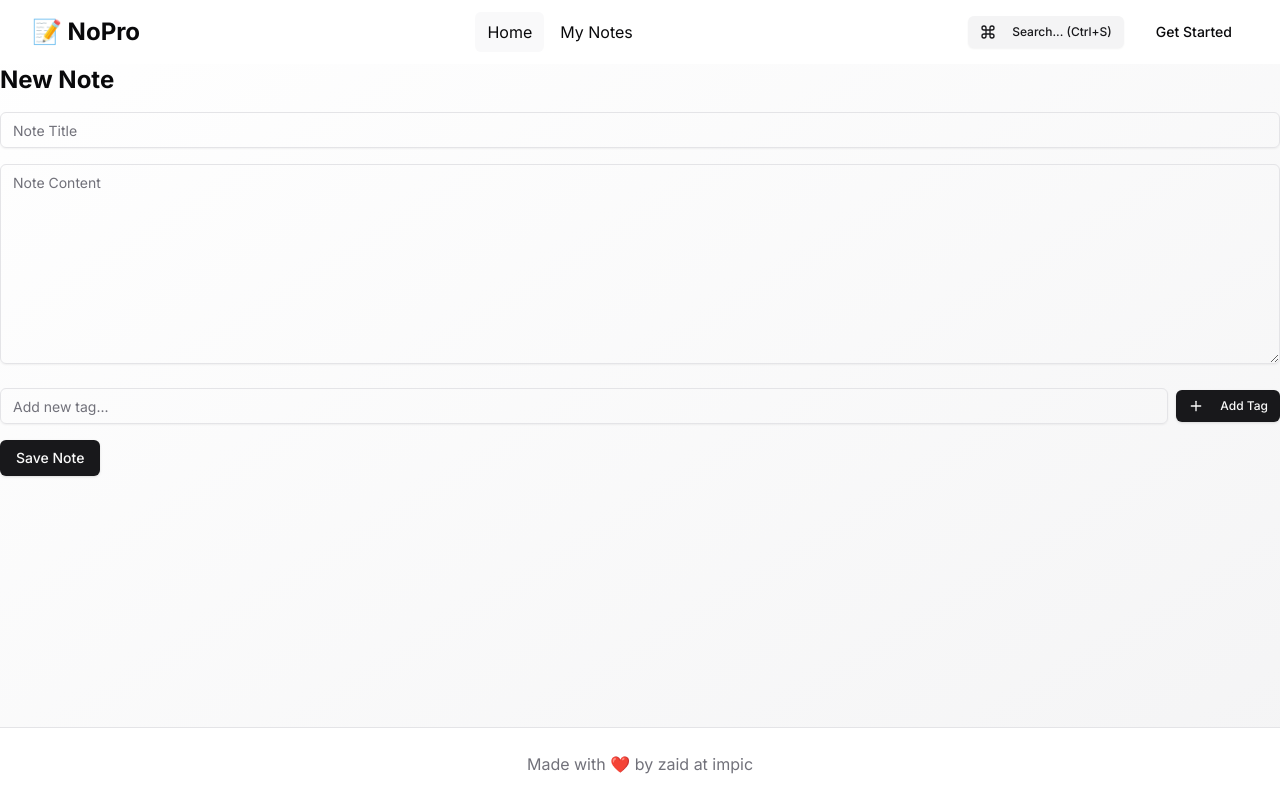
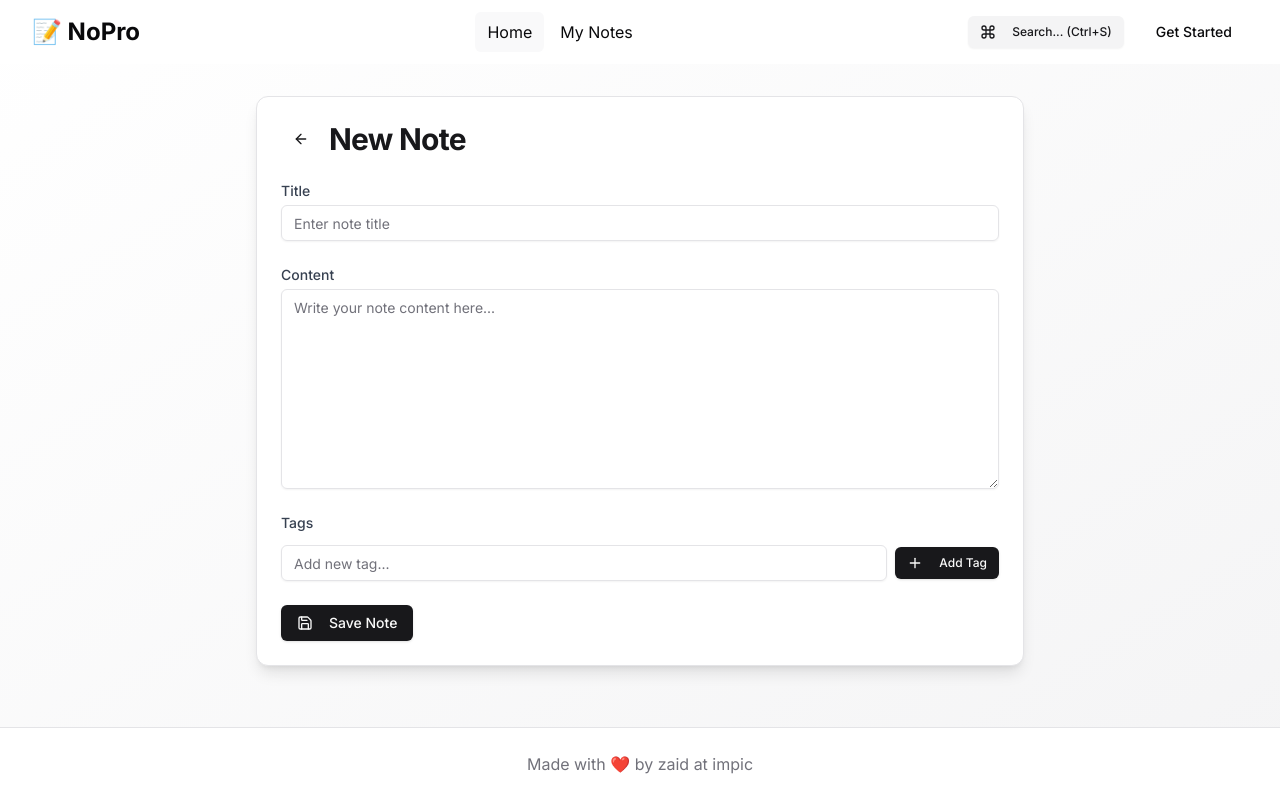
Before and after one commit to zaid-commits/NoPro, a React (Vite) app: page /new in a window 1280 px wide. Built offline with nearby package versions, Linux system fonts and the light colour scheme.

Commit message:
made more compact

```diff
--- a/src/components/NoteEditor.tsx
+++ b/src/components/NoteEditor.tsx
@@ -4,6 +4,8 @@ import { Button } from "@/components/ui/button"
 import { Input } from "@/components/ui/input"
 import { Textarea } from "@/components/ui/textarea"
 import { TagManager } from './TagManager'
+import { Card, CardHeader, CardTitle, CardContent, CardFooter } from "@/components/ui/card"
+import { Save, ArrowLeft } from 'lucide-react'
 
 interface Note {
   id: string
@@ -19,7 +21,7 @@ interface NoteEditorProps {
   onAddTag: (tag: string) => void
 }
 
-export function NoteEditor({  notes, onSave, onAddTag }: NoteEditorProps) {
+export function NoteEditor({ notes, onSave, onAddTag }: NoteEditorProps) {
   const [title, setTitle] = useState('')
   const [content, setContent] = useState('')
   const [noteTags, setNoteTags] = useState<string[]>([])
@@ -43,7 +45,7 @@ export function NoteEditor({  notes, onSave, onAddTag }: NoteEditorProps) {
       content,
       tags: noteTags,
     })
-    navigate('/')
+    navigate('/notes')
   }
 
   const handleAddTag = (tag: string) => {
@@ -58,25 +60,57 @@ export function NoteEditor({  notes, onSave, onAddTag }: NoteEditorProps) {
   }
 
   return (
-    <div className="space-y-4">
-      <h1 className="text-2xl font-bold">{id ? 'Edit Note' : 'New Note'}</h1>
+    <Card className="max-w-3xl mx-auto my-8 shadow-lg">
+      <CardHeader>
+        <CardTitle className="text-3xl font-bold text-primary flex items-center">
+          <Button variant="ghost" size="sm" onClick={() => navigate('/notes')} className="mr-2">
+            <ArrowLeft className="h-5 w-5" />
+          </Button>
+          {id ? 'Edit Note' : 'New Note'}
+        </CardTitle>
+      </CardHeader>
+      <CardContent className="space-y-6">
+        <div>
+          <label htmlFor="title" className="block text-sm font-medium text-gray-700 mb-1">
+            Title
+          </label>
           <Input
-        placeholder="Note Title"
+            id="title"
+            placeholder="Enter note title"
             value={title}
             onChange={(e) => setTitle(e.target.value)}
+            className="w-full"
           />
+        </div>
+        <div>
+          <label htmlFor="content" className="block text-sm font-medium text-gray-700 mb-1">
+            Content
+          </label>
           <Textarea
-        placeholder="Note Content"
+            id="content"
+            placeholder="Write your note content here..."
             value={content}
             onChange={(e) => setContent(e.target.value)}
-        className="min-h-[200px]"
+            className="min-h-[200px] w-full"
           />
+        </div>
+        <div>
+          <label className="block text-sm font-medium text-gray-700 mb-1">
+            Tags
+          </label>
           <TagManager
             tags={noteTags}
             onAddTag={handleAddTag}
             onRemoveTag={handleRemoveTag}
           />
-      <Button onClick={handleSave}>Save Note</Button>
         </div>
+      </CardContent>
+      <CardFooter>
+        <Button onClick={handleSave} className="w-full sm:w-auto">
+          <Save className="mr-2 h-4 w-4" />
+          Save Note
+        </Button>
+      </CardFooter>
+    </Card>
   )
 }
```
Lines whose indentation alone changed are shown as unchanged.
